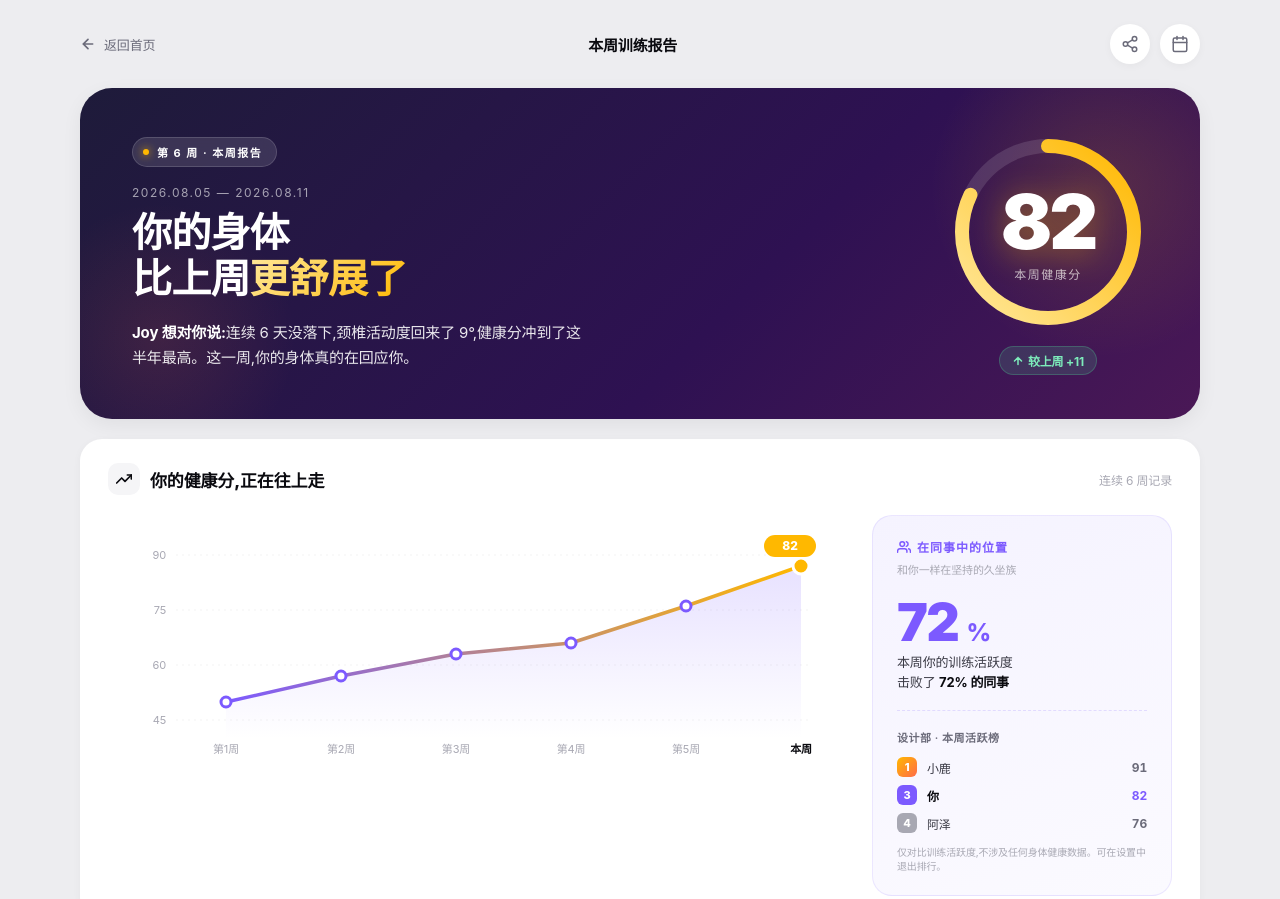
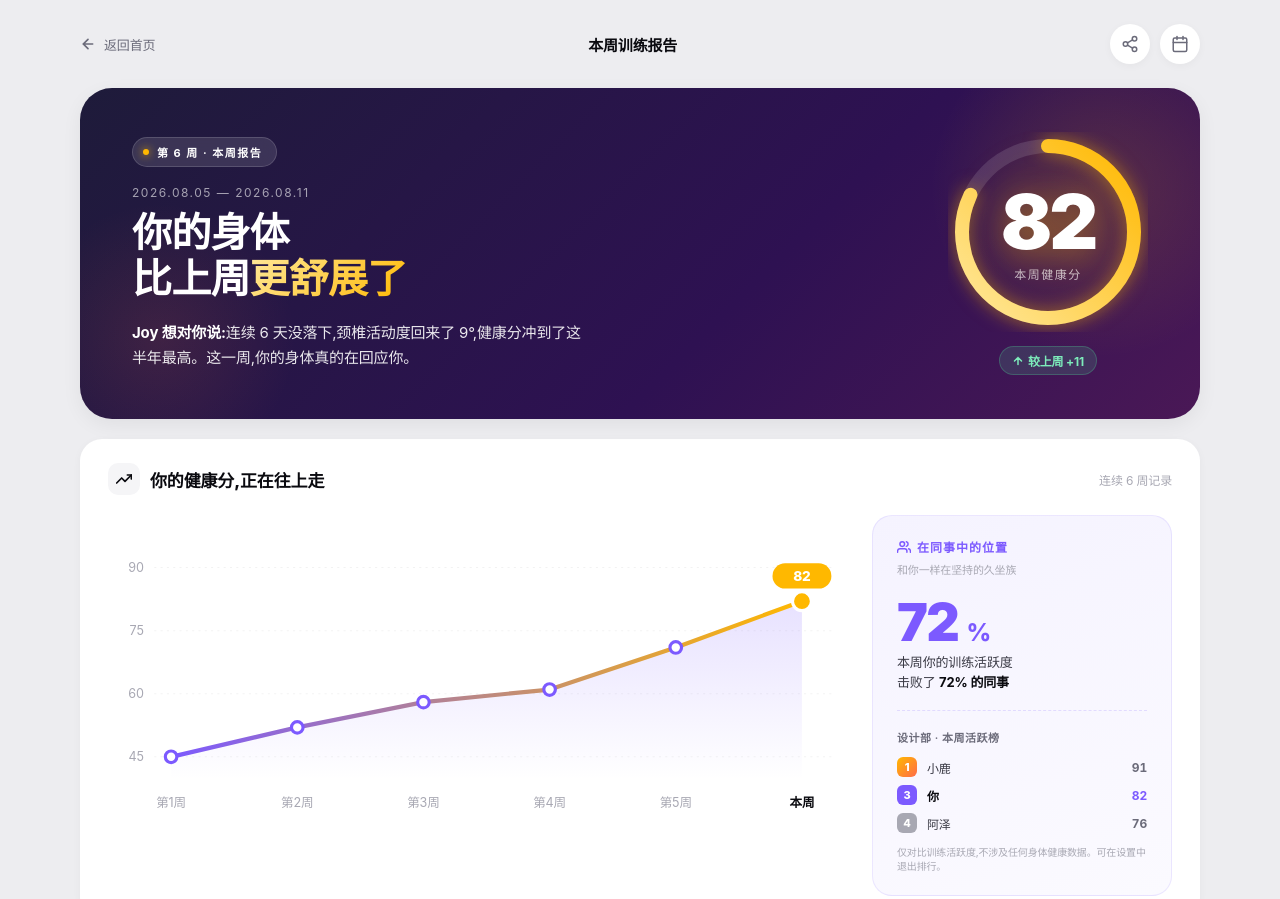
Before and after one commit to 13811450170-eng/jintianbuditou, a plain HTML site: page mock-weekly-report.html in a window 1280 px wide. Shown: the top 899 px of the page. Drawn offline with Linux system fonts and the light colour scheme.

Commit message:
周报健康分环:打开后数字滚动增长+圆环扫弧柔光;趋势图放大自适应、收左侧与底部留白

```diff
--- a/mock-weekly-report.html
+++ b/mock-weekly-report.html
@@ -148,6 +148,63 @@ body { overflow-y: scroll; }
 }
 .hero-score-delta svg { width: 12px; height: 12px; }
 
+/* ---- 分数环:打开后滚动增长 + 视觉强调 ---- */
+.hero-score {
+  opacity: 0;
+  transform: scale(0.9);
+  transition: opacity 0.7s ease, transform 0.75s cubic-bezier(0.22, 1, 0.36, 1);
+}
+.hero-score.revealed { opacity: 1; transform: scale(1); }
+
+.hero-score-ring svg { position: relative; z-index: 1; }
+.hero-score-num { z-index: 2; }
+
+/* 环后柔光,把视线聚到分数上 */
+.hero-score-halo {
+  position: absolute; inset: -22px; z-index: 0; pointer-events: none;
+  border-radius: 50%;
+  background: radial-gradient(circle, rgba(255, 184, 0, 0.22), rgba(255, 184, 0, 0) 66%);
+  opacity: 0;
+}
+.hero-score.revealed .hero-score-halo {
+  animation: haloBreathe 3.4s ease-in-out 1.5s infinite;
+}
+@keyframes haloBreathe {
+  0%, 100% { opacity: 0.32; transform: scale(0.97); }
+  50%      { opacity: 0.6;  transform: scale(1.05); }
+}
+
+/* 进度弧:从空 → 得分 扫过来 */
+.score-ring-progress {
+  transition: stroke-dashoffset 1.8s cubic-bezier(0.22, 1, 0.36, 1),
+              filter 0.6s ease 1.2s;
+  filter: drop-shadow(0 0 3px rgba(255, 184, 0, 0));
+}
+.hero-score.revealed .score-ring-progress {
+  filter: drop-shadow(0 0 9px rgba(255, 184, 0, 0.5));
+}
+
+/* 数字到位时轻弹一下 */
+.hero-score.pop .hero-score-val { animation: scorePop 0.62s ease; }
+@keyframes scorePop {
+  0%   { transform: scale(1); }
+  42%  { transform: scale(1.09); }
+  100% { transform: scale(1); }
+}
+
+/* 涨幅角标在环填满后浮现 */
+.hero-score-delta {
+  opacity: 0; transform: translateY(8px);
+  transition: opacity 0.55s ease 1.35s, transform 0.55s ease 1.35s;
+}
+.hero-score.revealed .hero-score-delta { opacity: 1; transform: translateY(0); }
+
+@media (prefers-reduced-motion: reduce) {
+  .hero-score, .hero-score-delta { opacity: 1 !important; transform: none !important; transition: none !important; }
+  .hero-score-halo { animation: none !important; opacity: 0.4 !important; }
+  .score-ring-progress { transition: none !important; }
+}
+
 /* ========== 通用卡片 ========== */
 .card { background: var(--card); border-radius: 22px; padding: 24px 28px; box-shadow: var(--shadow-1); }
 .card-head { display: flex; align-items: center; justify-content: space-between; margin-bottom: 20px; }
@@ -169,7 +226,7 @@ body { overflow-y: scroll; }
   align-items: stretch;
 }
 .trend-wrap { position: relative; }
-.trend-chart { width: 100%; height: 240px; }
+.trend-chart { width: 100%; height: auto; display: block; }
 
 /* 群体位置侧栏 */
 .rank-panel {
@@ -486,12 +543,13 @@ body { overflow-y: scroll; }
         </p>
       </div>
 
-      <div class="hero-score">
+      <div class="hero-score" id="heroScore" data-score="82">
         <div class="hero-score-ring">
+          <div class="hero-score-halo"></div>
           <svg width="200" height="200" viewBox="0 0 200 200">
             <circle cx="100" cy="100" r="86" fill="none" stroke="rgba(255,255,255,0.12)" stroke-width="14"/>
-            <circle cx="100" cy="100" r="86" fill="none" stroke="url(#scoreGrad)" stroke-width="14"
-                    stroke-linecap="round" stroke-dasharray="540.4" stroke-dashoffset="97.3"
+            <circle class="score-ring-progress" cx="100" cy="100" r="86" fill="none" stroke="url(#scoreGrad)" stroke-width="14"
+                    stroke-linecap="round" stroke-dasharray="540.4" stroke-dashoffset="540.4"
                     transform="rotate(-90 100 100)"/>
             <defs>
               <linearGradient id="scoreGrad" x1="0%" y1="0%" x2="100%" y2="100%">
@@ -501,7 +559,7 @@ body { overflow-y: scroll; }
             </defs>
           </svg>
           <div class="hero-score-num">
-            <div class="hero-score-val">82</div>
+            <div class="hero-score-val" id="heroScoreVal">0</div>
             <div class="hero-score-lbl">本周健康分</div>
           </div>
         </div>
@@ -528,41 +586,41 @@ body { overflow-y: scroll; }
     <div class="progress-block">
       <!-- 左:6 周主曲线 -->
       <div class="trend-wrap">
-        <svg class="trend-chart" viewBox="0 0 680 240" xmlns="http://www.w3.org/2000/svg">
+        <svg class="trend-chart" viewBox="0 0 700 292" xmlns="http://www.w3.org/2000/svg">
           <!-- 横向刻度线 -->
-          <line x1="40" y1="40"  x2="672" y2="40"  stroke="rgba(10,10,15,0.05)" stroke-dasharray="2 4"/>
-          <line x1="40" y1="95"  x2="672" y2="95"  stroke="rgba(10,10,15,0.05)" stroke-dasharray="2 4"/>
-          <line x1="40" y1="150" x2="672" y2="150" stroke="rgba(10,10,15,0.05)" stroke-dasharray="2 4"/>
-          <line x1="40" y1="205" x2="672" y2="205" stroke="rgba(10,10,15,0.05)" stroke-dasharray="2 4"/>
+          <line x1="44" y1="50"  x2="690" y2="50"  stroke="rgba(10,10,15,0.05)" stroke-dasharray="2 4"/>
+          <line x1="44" y1="110" x2="690" y2="110" stroke="rgba(10,10,15,0.05)" stroke-dasharray="2 4"/>
+          <line x1="44" y1="170" x2="690" y2="170" stroke="rgba(10,10,15,0.05)" stroke-dasharray="2 4"/>
+          <line x1="44" y1="230" x2="690" y2="230" stroke="rgba(10,10,15,0.05)" stroke-dasharray="2 4"/>
           <!-- Y 轴标签 -->
-          <text x="30" y="44"  font-size="11" text-anchor="end" fill="#A8A8B3">90</text>
-          <text x="30" y="99"  font-size="11" text-anchor="end" fill="#A8A8B3">75</text>
-          <text x="30" y="154" font-size="11" text-anchor="end" fill="#A8A8B3">60</text>
-          <text x="30" y="209" font-size="11" text-anchor="end" fill="#A8A8B3">45</text>
+          <text x="34" y="54"  font-size="12" text-anchor="end" fill="#A8A8B3">90</text>
+          <text x="34" y="114" font-size="12" text-anchor="end" fill="#A8A8B3">75</text>
+          <text x="34" y="174" font-size="12" text-anchor="end" fill="#A8A8B3">60</text>
+          <text x="34" y="234" font-size="12" text-anchor="end" fill="#A8A8B3">45</text>
 
           <!-- 面积填充:6 周 45→52→58→61→71→82 映射到 y -->
-          <path d="M 90,187 L 205,161 L 320,139 L 435,128 L 550,91 L 665,51
-                   L 665,224 L 90,224 Z" fill="url(#trendGrad)" opacity="0.18"/>
+          <path d="M 60,230 L 180,202 L 300,178 L 420,166 L 540,126 L 660,82
+                   L 660,252 L 60,252 Z" fill="url(#trendGrad)" opacity="0.18"/>
           <!-- 主折线 -->
-          <polyline points="90,187 205,161 320,139 435,128 550,91 665,51"
-                    fill="none" stroke="url(#trendStroke)" stroke-width="3.5" stroke-linecap="round" stroke-linejoin="round"/>
+          <polyline points="60,230 180,202 300,178 420,166 540,126 660,82"
+                    fill="none" stroke="url(#trendStroke)" stroke-width="4" stroke-linecap="round" stroke-linejoin="round"/>
           <!-- 数据点 -->
-          <circle cx="90"  cy="187" r="5" fill="#fff" stroke="var(--shoulder)" stroke-width="3"/>
-          <circle cx="205" cy="161" r="5" fill="#fff" stroke="var(--shoulder)" stroke-width="3"/>
-          <circle cx="320" cy="139" r="5" fill="#fff" stroke="var(--shoulder)" stroke-width="3"/>
-          <circle cx="435" cy="128" r="5" fill="#fff" stroke="var(--shoulder)" stroke-width="3"/>
-          <circle cx="550" cy="91"  r="5" fill="#fff" stroke="var(--shoulder)" stroke-width="3"/>
-          <circle cx="665" cy="51"  r="8" fill="var(--gold)" stroke="#fff" stroke-width="3"/>
+          <circle cx="60"  cy="230" r="5.5" fill="#fff" stroke="var(--shoulder)" stroke-width="3"/>
+          <circle cx="180" cy="202" r="5.5" fill="#fff" stroke="var(--shoulder)" stroke-width="3"/>
+          <circle cx="300" cy="178" r="5.5" fill="#fff" stroke="var(--shoulder)" stroke-width="3"/>
+          <circle cx="420" cy="166" r="5.5" fill="#fff" stroke="var(--shoulder)" stroke-width="3"/>
+          <circle cx="540" cy="126" r="5.5" fill="#fff" stroke="var(--shoulder)" stroke-width="3"/>
+          <circle cx="660" cy="82"  r="9" fill="var(--gold)" stroke="#fff" stroke-width="3"/>
           <!-- 本周高亮标注 -->
-          <rect x="628" y="20" width="52" height="22" rx="11" fill="var(--gold)"/>
-          <text x="654" y="35" font-size="12" font-weight="800" text-anchor="middle" fill="#fff">82</text>
+          <rect x="632" y="46" width="56" height="24" rx="12" fill="var(--gold)"/>
+          <text x="660" y="63" font-size="13" font-weight="800" text-anchor="middle" fill="#fff">82</text>
           <!-- X 轴 -->
-          <text x="90"  y="238" font-size="11" text-anchor="middle" fill="#A8A8B3">第1周</text>
-          <text x="205" y="238" font-size="11" text-anchor="middle" fill="#A8A8B3">第2周</text>
-          <text x="320" y="238" font-size="11" text-anchor="middle" fill="#A8A8B3">第3周</text>
-          <text x="435" y="238" font-size="11" text-anchor="middle" fill="#A8A8B3">第4周</text>
-          <text x="550" y="238" font-size="11" text-anchor="middle" fill="#A8A8B3">第5周</text>
-          <text x="665" y="238" font-size="11" text-anchor="middle" fill="#0A0A0F" font-weight="700">本周</text>
+          <text x="60"  y="278" font-size="12" text-anchor="middle" fill="#A8A8B3">第1周</text>
+          <text x="180" y="278" font-size="12" text-anchor="middle" fill="#A8A8B3">第2周</text>
+          <text x="300" y="278" font-size="12" text-anchor="middle" fill="#A8A8B3">第3周</text>
+          <text x="420" y="278" font-size="12" text-anchor="middle" fill="#A8A8B3">第4周</text>
+          <text x="540" y="278" font-size="12" text-anchor="middle" fill="#A8A8B3">第5周</text>
+          <text x="660" y="278" font-size="12" text-anchor="middle" fill="#0A0A0F" font-weight="700">本周</text>
 
           <defs>
             <linearGradient id="trendGrad" x1="0%" y1="0%" x2="0%" y2="100%">
@@ -1020,5 +1078,50 @@ body { overflow-y: scroll; }
 
 </div>
 
+<script>
+(function () {
+  var box  = document.getElementById('heroScore');
+  var valEl = document.getElementById('heroScoreVal');
+  var ring = box.querySelector('.score-ring-progress');
+  if (!box || !valEl || !ring) return;
+
+  var target = parseInt(box.getAttribute('data-score'), 10) || 0;
+  var CIRC = 540.4;
+  var DUR = 1800;
+
+  var reduce = window.matchMedia && window.matchMedia('(prefers-reduced-motion: reduce)').matches;
+  if (reduce) {
+    box.classList.add('revealed');
+    valEl.textContent = target;
+    ring.setAttribute('stroke-dashoffset', CIRC * (1 - target / 100));
+    return;
+  }
+
+  function run() {
+    box.classList.add('revealed');
+    // 圆环靠 CSS transition 扫到目标
+    ring.setAttribute('stroke-dashoffset', CIRC * (1 - target / 100));
+    // 数字缓动滚动增长
+    var start = null;
+    function ease(t) { return 1 - Math.pow(1 - t, 3); }
+    function tick(ts) {
+      if (start === null) start = ts;
+      var p = Math.min((ts - start) / DUR, 1);
+      valEl.textContent = Math.round(ease(p) * target);
+      if (p < 1) {
+        requestAnimationFrame(tick);
+      } else {
+        valEl.textContent = target;
+        box.classList.add('pop');
+      }
+    }
+    requestAnimationFrame(tick);
+  }
+
+  // 稍作停顿再启动,给页面一个"打开后开始增长"的呼吸感
+  setTimeout(function () { requestAnimationFrame(run); }, 260);
+})();
+</script>
+
 </body>
 </html>
```
